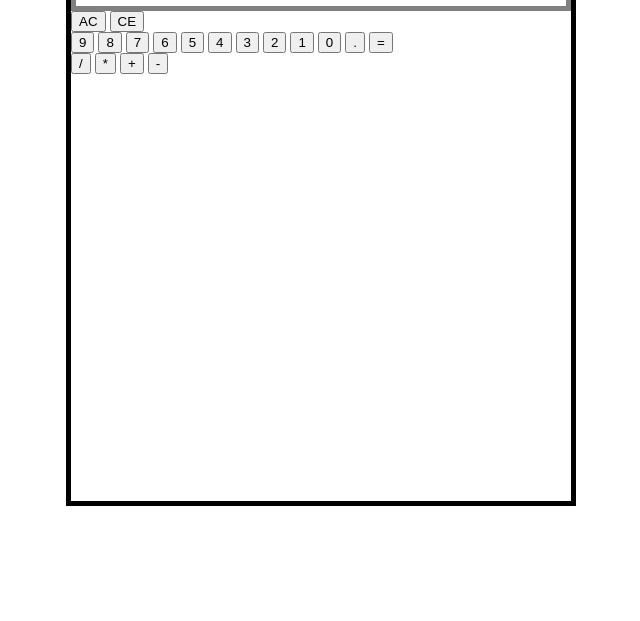
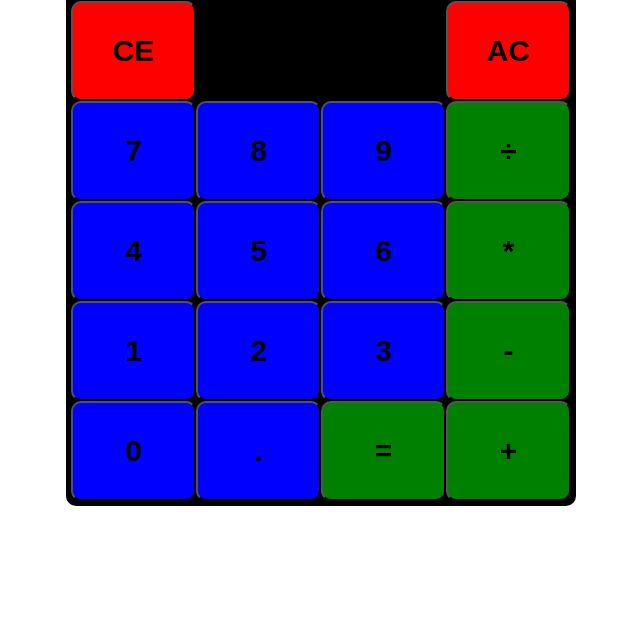
Before and after one commit to ValerioL94/calculator, a plain HTML site: page index.html in a window 1280 px wide. Shown: the part 179-800 px from the top of the page, without its empty margins (319-959 px from the left). Drawn offline with Linux system fonts and the light colour scheme.

Commit message:
Add html attributes and css

```diff
--- a/index.html
+++ b/index.html
@@ -11,31 +11,32 @@
 
 <body>
     <div id="calculator">
-        <div id="display"></div>
-        <div id="top">
-            <button id="empty" class="clear">AC</button>
-            <button id="back" class="clear">CE</button>
+        <div id="display">1234567890</div>
+        <div id="top-container">
+            <button id="back" class="clear" type="button">CE</button>
+            <button id="empty" class="clear" type="button">AC</button>
         </div>
-        <div id="numbers">
-            <button class="num">9</button>
-            <button class="num">8</button>
-            <button class="num">7</button>
-            <button class="num">6</button>
-            <button class="num">5</button>
-            <button class="num">4</button>
-            <button class="num">3</button>
-            <button class="num">2</button>
-            <button class="num">1</button>
-            <button class="num">0</button>
-            <button id="decimal" class="num">.</button>
-            <button id="equal" class="operator">=</button>
-        </div>
-        <div id="operators">
-            <button id="divide" class="operator">/</button>
-            <button id="multiply" class="operator">*</button>
-            <button id="add" class="operator">+</button>
-            <button id="subtract" class="operator">-</button>
-
+        <div id="mid-container">
+            <div id="numbers">
+                <button class="num" type="button" value="7">7</button>
+                <button class="num" type="button" value="8">8</button>
+                <button class="num" type="button" value="9">9</button>
+                <button class="num" type="button" value="4">4</button>
+                <button class="num" type="button" value="5">5</button>
+                <button class="num" type="button" value="6">6</button>
+                <button class="num" type="button" value="1">1</button>
+                <button class="num" type="button" value="2">2</button>
+                <button class="num" type="button" value="3">3</button>
+                <button class="num" type="button" value="0">0</button>
+                <button id="decimal" class="num" type="button" value=".">.</button>
+                <button id="equal" class="operator" type="button">=</button>
+            </div>
+            <div id="operators">
+                <button id="divide" class="operator" type="button">÷</button>
+                <button id="multiply" class="operator" type="button">*</button>
+                <button id="subtract" class="operator" type="button">-</button>
+                <button id="add" class="operator" type="button">+</button>
+            </div>
         </div>
     </div>
 </body>
--- a/styles.css
+++ b/styles.css
@@ -13,10 +13,63 @@ body {
     border: 5px solid black;
     height: 600px;
     width: 500px;
+    background: black;
+    border-radius: 10px;
 }
 
 #display {
-    border: 5px solid grey;
+    border: 5px solid black;
     width: auto;
     height: 100px;
+    font-size: 70px;
+    font-weight: 700;
+    background-color: rgb(172, 167, 167);
+    border-radius: 10px;
 }
+
+#top-container {
+    display: flex;
+    justify-content: space-between;
+}
+
+.clear {
+    height: 100px;
+    width: 125px;
+    background-color: #ff0000;
+    font-size: 30px;
+    font-weight: 700;
+    border-radius: 10px;
+}
+
+#numbers {
+    display: flex;
+    flex-wrap: wrap;
+    max-width: 375px;
+}
+
+#mid-container {
+    display: flex;
+}
+
+.num {
+    background-color: blue;
+    height: 100px;
+    width: 125px;
+    font-size: 30px;
+    font-weight: 700;
+    border-radius: 10px;
+}
+
+#operators {
+    display: flex;
+    flex-direction: column;
+}
+
+.operator {
+    height: 100px;
+    width: 125px;
+    border-radius: 10px;
+    font-size: 30px;
+    font-weight: 700;
+    background-color: green;
+}
```
